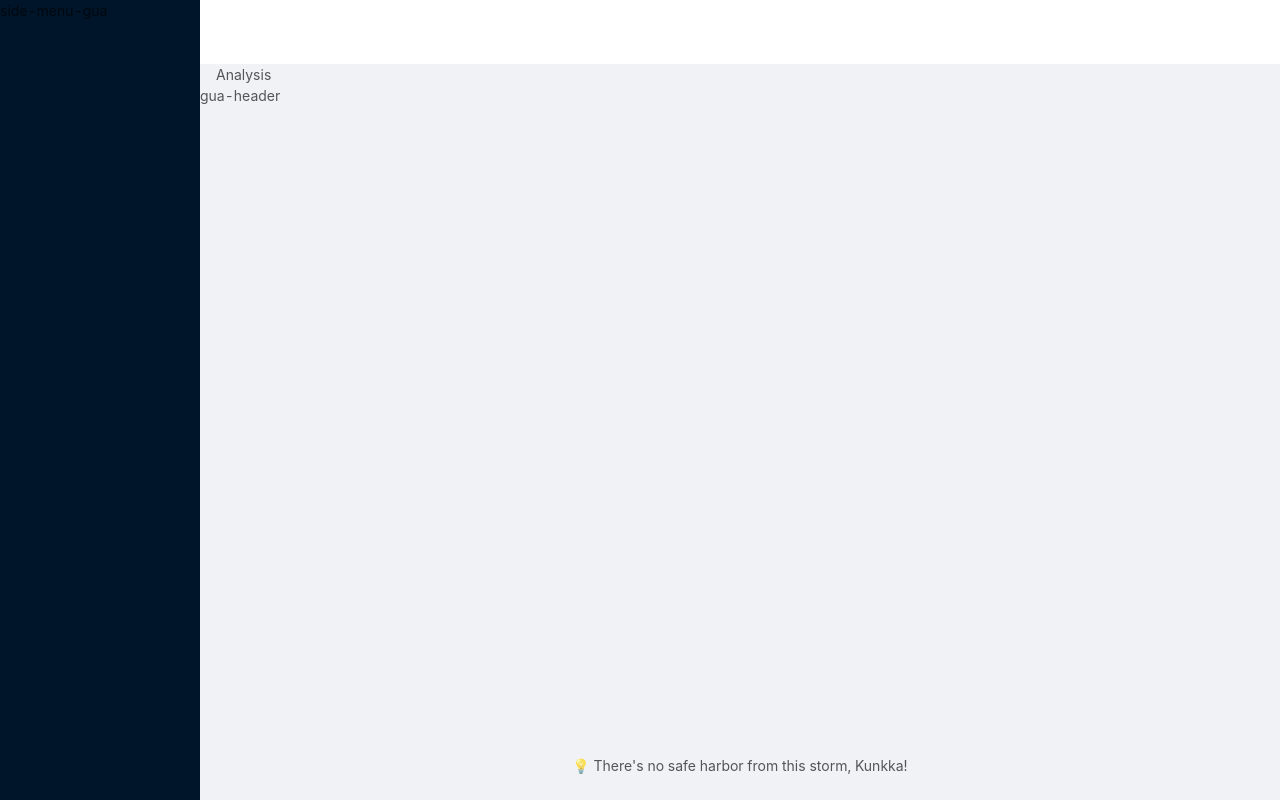
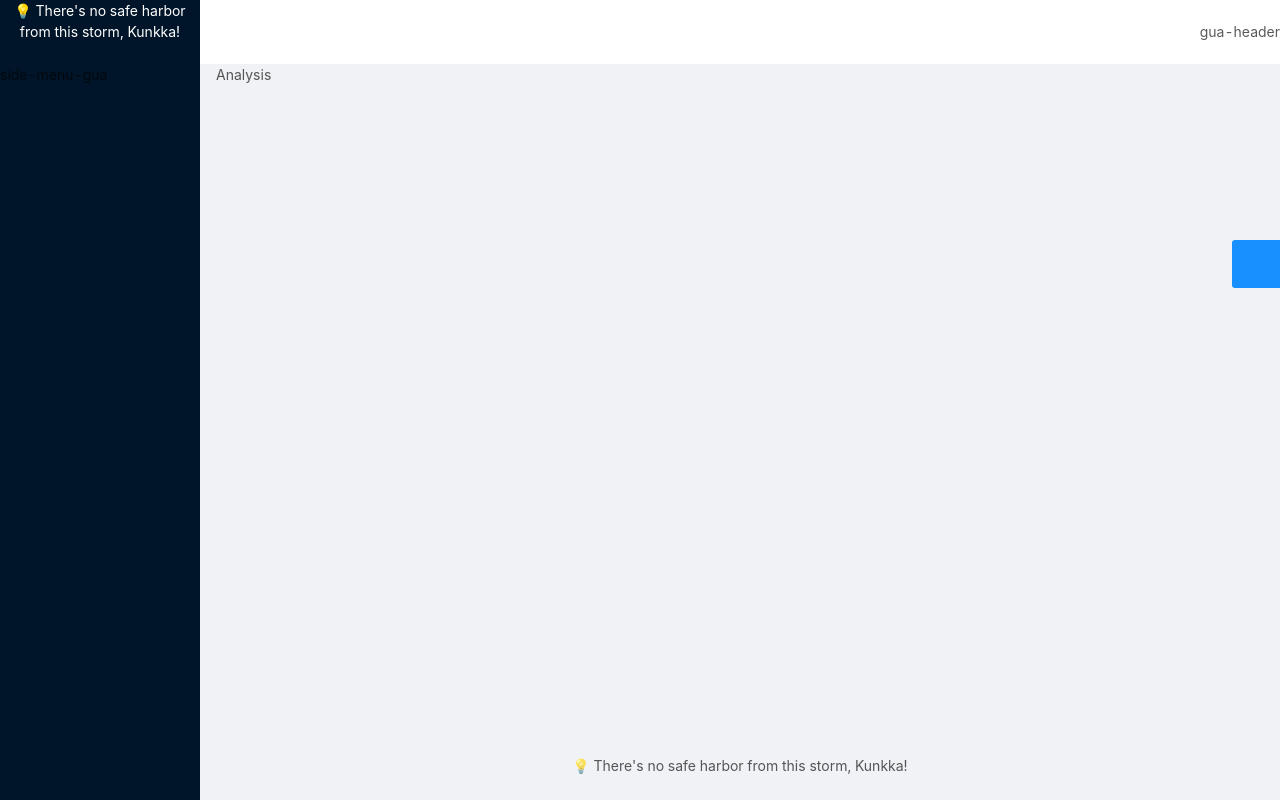
Before and after one commit to DoOneThingAtATime/storm-spirit, a Vue app: page /dashboard/analysis in a window 1280 px wide. Built offline with nearby package versions, Linux system fonts and the light colour scheme.

Commit message:
完成布局

```diff
--- /dev/null
+++ b/src/components/SettingDrawer/index.vue
@@ -0,0 +1,65 @@
+<template>
+  <div>
+    <a-drawer
+      title="Basic Drawer"
+      placement="right"
+      :closable="false"
+      :visible="visible"
+      width="300px"
+    >
+      <template v-slot:handle>
+        <div class="handle" @click="visible = !visible">
+          <a-icon :type="visible ? 'close' : 'setting'"></a-icon>
+        </div>
+      </template>
+      <div>
+        <h2>整体风格</h2>
+        <a-radio-group
+          :value="$route.query.navTheme || 'dark'"
+          @change="e => handleSettingChange('navTheme', e.target.value)"
+        >
+          <a-radio value="dark">黑色</a-radio>
+          <a-radio value="light">白色</a-radio>
+        </a-radio-group>
+        <h2>导航模式</h2>
+        <a-radio-group
+          :value="$route.query.navLayout || 'left'"
+          @change="e => handleSettingChange('navLayout', e.target.value)"
+        >
+          <a-radio value="left">左侧</a-radio>
+          <a-radio value="top">顶部</a-radio>
+        </a-radio-group>
+      </div>
+    </a-drawer>
+  </div>
+</template>
+<script>
+export default {
+  data() {
+    return {
+      visible: false
+    }
+  },
+  methods: {
+    handleSettingChange(type, value) {
+      this.$router.push({ query: { ...this.$route.query, [type]: value } })
+    }
+  }
+}
+</script>
+
+<style lang="less" scoped>
+.handle {
+  position: absolute;
+  top: 240px;
+  right: 300px;
+  width: 48px;
+  height: 48px;
+  background: #1890ff;
+  color: #fff;
+  font-size: 24px;
+  text-align: center;
+  line-height: 48px;
+  border-radius: 3px 0 0 3px;
+}
+</style>
--- a/src/layouts/BasicLayout.vue
+++ b/src/layouts/BasicLayout.vue
@@ -1,19 +1,26 @@
 <template>
-  <div>
+  <div :class="[`nav-theme-${navTheme}`, `nav-layout-${navLayout}`]">
     <a-layout id="components-layout-demo-side" style="min-height: 100vh">
       <a-layout-sider
+        v-if="navLayout === 'left'"
+        :theme="navTheme"
         :trigger="null"
         collapsible
         v-model="collapsed"
       >
+        <div class="logo">
+          💡 There's no safe harbor from this storm, Kunkka!
+        </div>
         <s-s-side-menu></s-s-side-menu>
       </a-layout-sider>
 
       <a-layout>
-        <a-layout-header style="background: #fff; padding: 0" >
-          <a-icon class="trigger"
-                  :type="collapsed ? 'menu-unfold' : 'menu-fold'"
-                  @click="collapsed = !collapsed"></a-icon>
+        <a-layout-header style="background: #fff; padding: 0">
+          <a-icon
+            class="trigger"
+            :type="collapsed ? 'menu-unfold' : 'menu-fold'"
+            @click="collapsed = !collapsed"
+          ></a-icon>
           <s-s-header></s-s-header>
         </a-layout-header>
         <a-layout-content style="margin: 0 16px">
@@ -24,6 +31,7 @@
         </a-layout-footer>
       </a-layout>
     </a-layout>
+    <setting-drawer />
   </div>
 </template>
 
@@ -31,14 +39,26 @@
 import SSHeader from './Header'
 import SSFooter from './Footer'
 import SSSideMenu from './SideMenu'
+import SettingDrawer from '../components/SettingDrawer'
 
 export default {
   components: {
-    SSHeader, SSFooter, SSSideMenu
+    SSHeader,
+    SSFooter,
+    SSSideMenu,
+    SettingDrawer
   },
-  data () {
+  data() {
     return {
       collapsed: false
+    }
+  },
+  computed: {
+    navTheme() {
+      return this.$route.query.navTheme || 'dark'
+    },
+    navLayout() {
+      return this.$route.query.navLayout || 'left'
     }
   }
 }
@@ -54,4 +74,12 @@ export default {
     background: #eee;
   }
 }
+.logo {
+  height: 64px;
+  text-align: center;
+  overflow: hidden;
+}
+.nav-theme-dark /deep/ .logo {
+  color: #fff;
+}
 </style>
--- a/src/layouts/Header.vue
+++ b/src/layouts/Header.vue
@@ -1,13 +1,15 @@
 <template>
-  <div>gua-header</div>
+  <div class="header">
+    <div>gua-header</div>
+  </div>
 </template>
 
 <script>
-export default {
-
-}
+export default {}
 </script>
 
-<style>
-
+<style lang="less" scoped>
+.header {
+  float: right;
+}
 </style>
--- a/src/layouts/SideMenu.vue
+++ b/src/layouts/SideMenu.vue
@@ -1,13 +1,12 @@
 <template>
-  <div>side-menu-gua</div>
+  <div>
+    <p>side-menu-gua</p>
+  </div>
 </template>
 
 <script>
-export default {
-
-}
+export default {}
 </script>
 
 <style>
-
 </style>
--- a/src/main.js
+++ b/src/main.js
@@ -3,10 +3,12 @@ import router from './router'
 import store from './store'
 import App from './App.vue'
 
-import { Button, Layout, Icon } from 'ant-design-vue'
+import { Button, Layout, Icon, Drawer, Radio } from 'ant-design-vue'
 Vue.use(Button)
 Vue.use(Layout)
 Vue.use(Icon)
+Vue.use(Drawer)
+Vue.use(Radio)
 
 Vue.config.productionTip = false
 
--- a/src/router.js
+++ b/src/router.js
@@ -98,7 +98,9 @@ const router = new Router({
 })
 
 router.beforeEach((to, from, next) => {
-  NProgress.start()
+  if (to.path !== from.path) {
+    NProgress.start()
+  }
   next()
 })
 router.afterEach(() => {
```
Also changed, not shown: src/components/HelloWorld.vue (deleted, +0 -59 lines), .eslintrc.js, 1 other file (tests, documents, lock files or other folders).
